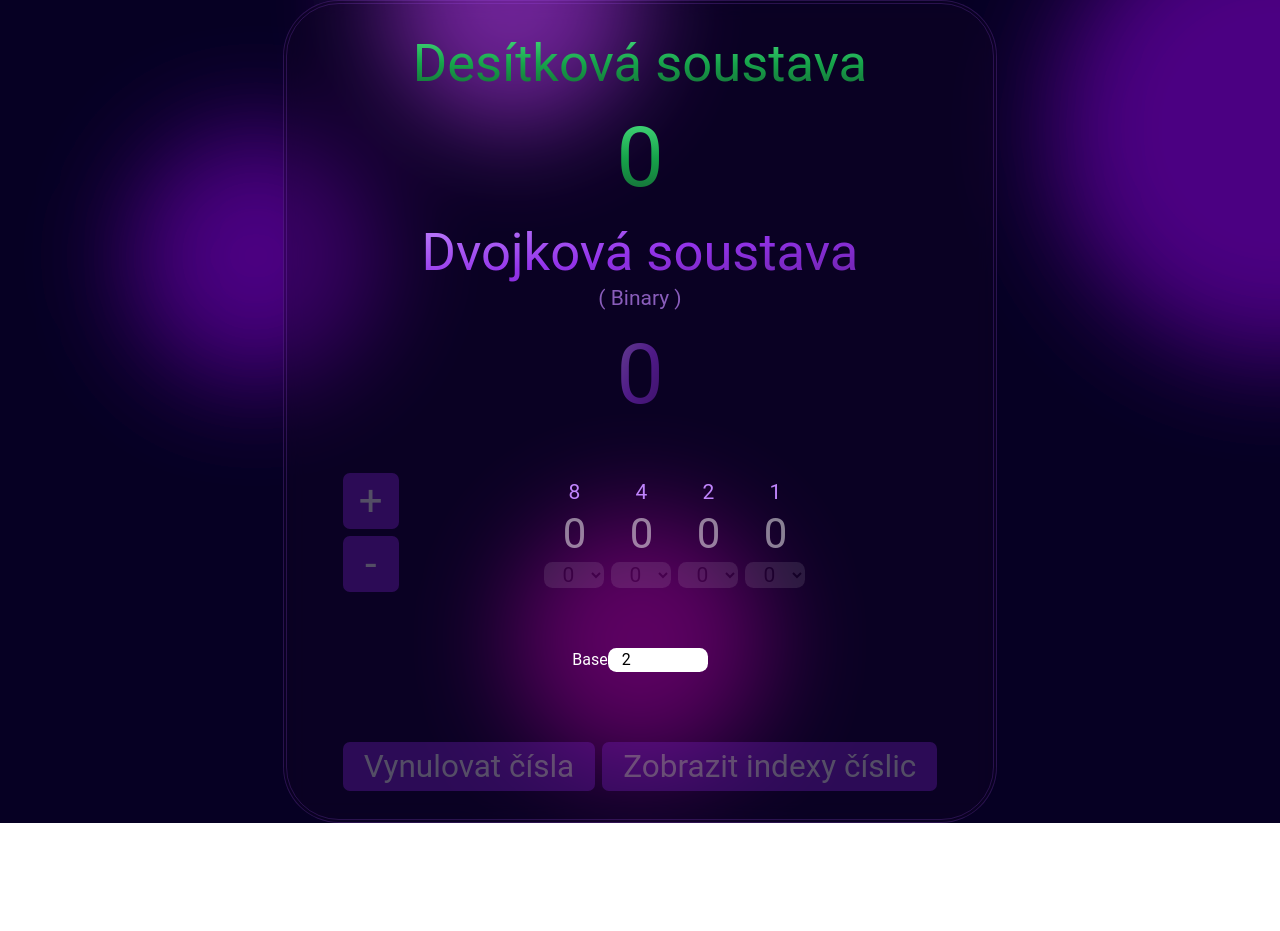
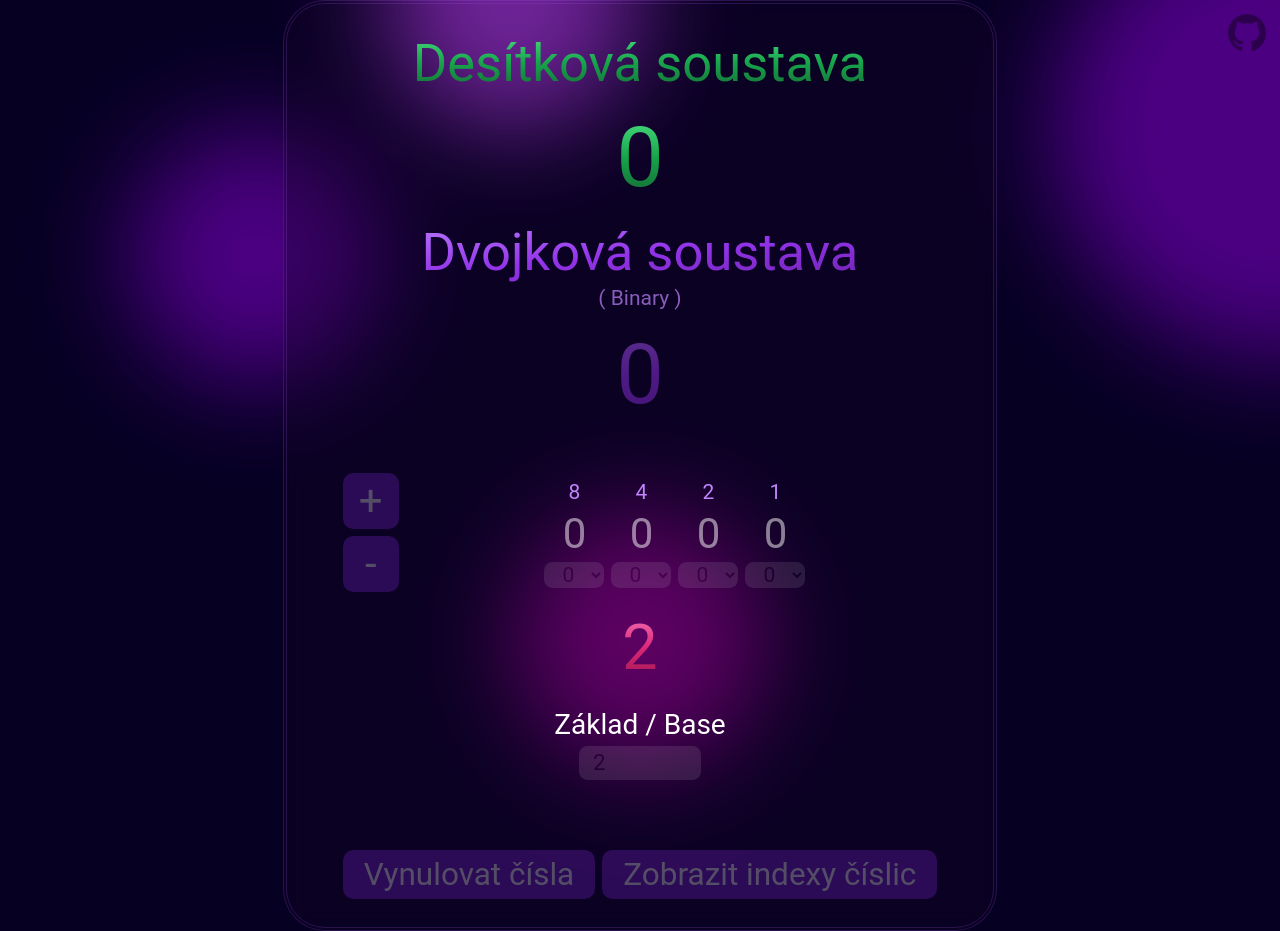
Before and after one commit to JsonKody/num, a Vue app: page / in a window 1280 px wide. Before the commit the page ends 823 px from the top, so only its background shows below. Built offline with nearby package versions, Linux system fonts and the light colour scheme.

Commit message:
saved & pushed by npm

```diff
--- a/src/App.vue
+++ b/src/App.vue
@@ -2,34 +2,58 @@
 import NumberSystem from "./components/NumberSystem.vue";
 import { useNumberSystem } from "./stores/numberSystem";
 import { generateCzechName, generateEnglishName } from "./prefixes";
+import { computed } from "vue";
 
 const ns = useNumberSystem();
+
+const czech = computed(() => generateCzechName(ns.base));
+const english = computed(() => generateEnglishName(ns.base));
+const czech_10 = computed(() => generateCzechName(10));
 </script>
 
 <template>
+  <a
+    target="_blank"
+    href="https://github.com/JsonKody/ciselne_pozicni_soustavy"
+    class="m-2 absolute top-0 right-0 trans opacity-40 hover:opacity-80"
+  >
+    <svg
+      height="38"
+      width="38"
+      aria-hidden="true"
+      viewBox="0 0 16 16"
+      version="1.1"
+      data-view-component="true"
+    >
+      <path
+        d="M8 0c4.42 0 8 3.58 8 8a8.013 8.013 0 0 1-5.45 7.59c-.4.08-.55-.17-.55-.38 0-.27.01-1.13.01-2.2 0-.75-.25-1.23-.54-1.48 1.78-.2 3.65-.88 3.65-3.95 0-.88-.31-1.59-.82-2.15.08-.2.36-1.02-.08-2.12 0 0-.67-.22-2.2.82-.64-.18-1.32-.27-2-.27-.68 0-1.36.09-2 .27-1.53-1.03-2.2-.82-2.2-.82-.44 1.1-.16 1.92-.08 2.12-.51.56-.82 1.28-.82 2.15 0 3.06 1.86 3.75 3.64 3.95-.23.2-.44.55-.51 1.07-.46.21-1.61.55-2.33-.66-.15-.24-.6-.83-1.23-.82-.67.01-.27.38.01.53.34.19.73.9.82 1.13.16.45.68 1.31 2.69.94 0 .67.01 1.3.01 1.49 0 .21-.15.45-.55.38A7.995 7.995 0 0 1 0 8c0-4.42 3.58-8 8-8Z"
+      ></path>
+    </svg>
+  </a>
   <div class="wrapper">
-    <h1 class="text-3xl green-grad">
-      {{ generateCzechName(10) }}
+    <h1 class="header green-grad">
+      {{ czech_10 }}
     </h1>
     <!-- Number -->
-    <div
-      :title="`Číslo v ... ${generateCzechName(10)}`"
-      class="my-3 text-5xl cursor-help green-grad"
-    >
+    <div :title="`Číslo v ... ${czech_10}`" class="number green-grad">
       {{ ns.computedNumberDecimal }}
     </div>
 
-    <h1 class="text-3xl purple-grad">
-      {{ generateCzechName(ns.base) }}
-    </h1>
-    <span class="text-xs text-purple-400 opacity-70"
-      >( {{ generateEnglishName(ns.base) }} )</span
-    >
+    <Transition name="fade" mode="out-in">
+      <div :key="czech" class="grow w-full">
+        <h1 class="header relative purple-grad">
+          {{ czech }}
+        </h1>
+        <div class="text-xs center text-purple-400 opacity-70">
+          ( {{ english }} )
+        </div>
+      </div>
+    </Transition>
 
     <!-- Number -->
     <div
-      :title="`Číslo v ... ${generateCzechName(ns.base)}`"
-      class="my-3 text-5xl cursor-help animate-pulse purple-grad"
+      :title="`Číslo v ... ${czech}`"
+      class="number animate-pulse purple-grad"
     >
       {{ ns.computedNumber }}
     </div>
@@ -39,4 +63,18 @@ const ns = useNumberSystem();
   </div>
 </template>
 
-<style lang="scss" scoped></style>
+<style lang="scss" scoped>
+.fade-enter-active,
+.fade-leave-active {
+  transition: all 0.15s ease;
+}
+
+.fade-enter-from {
+  opacity: 0;
+  transform: translateY(-20px);
+}
+.fade-leave-to {
+  opacity: 0;
+  transform: translateY(20px);
+}
+</style>
--- a/src/components/NumberSystem.vue
+++ b/src/components/NumberSystem.vue
@@ -46,9 +46,15 @@ const setBase = (event: Event) => {
     </div>
 
     <!-- Base -->
-    <div class="m-8 center">
-      <label for="base">Base</label>
+    <div class="center flex flex-col">
+      <div class="center">
+        <Transition name="fade" mode="out-in">
+          <div :key="ns.base" class="number-base red-grad">{{ ns.base }}</div>
+        </Transition>
+      </div>
+      <label for="base" class="text-base">Základ / Base</label>
       <input
+        class="opacity-10 hover:opacity-80 focus:opacity-80"
         :value="ns.base"
         min="2"
         :max="ns.MAX_BASE"
@@ -84,6 +90,26 @@ const setBase = (event: Event) => {
 </template>
 
 <style lang="scss" scoped>
+/**
+  *  Base number - Fade animation
+  */
+.fade-enter-active,
+.fade-leave-active {
+  transition: all 0.15s ease;
+}
+
+.fade-enter-from {
+  opacity: 0;
+  transform: translateX(-30px);
+}
+.fade-leave-to {
+  opacity: 0;
+  transform: translateX(30px);
+}
+
+/**
+  *  List animaniation
+  */
 .list-move, /* apply transition to moving elements */
 .list-enter-active,
 .list-leave-active {
--- a/src/style.scss
+++ b/src/style.scss
@@ -37,17 +37,21 @@ select {
     outline: none;
     box-shadow: 0 0 0 2px rgba(132, 0, 255, 0.932);
   }
+
+  &[type=number] {
+    font-size: .8rem;
+  }
 }
 
 @layer components {
   .wrapper {
     padding: 1rem 2rem;
-    border-radius: 2rem;
+    border-radius: 1.5rem;
     border: 4px double rgba(168, 85, 247, 0.2);
     background-color: rgba(19, 6, 37, 0.315);
     backdrop-filter: blur(10px);
     display: flex;
-    align-items: center;
+    align-items: stretch;
     justify-content: center;
     flex-direction: column;
     margin: auto;
@@ -65,7 +69,7 @@ select {
   }
 
   .button {
-    @apply trans rounded bg-purple-700 opacity-30 hover:opacity-80 text-white;
+    @apply trans rounded-md bg-purple-700 opacity-30 hover:opacity-80 text-white;
   }
 
   .purple-grad {
@@ -75,4 +79,24 @@ select {
   .green-grad {
     @apply text-green-300 bg-gradient-to-b from-green-400 via-green-600 to-green-800 text-transparent bg-clip-text;
   }
+
+  .red-grad {
+    @apply text-pink-300 bg-gradient-to-b from-pink-400 via-pink-600 to-pink-800 text-transparent bg-clip-text;
+  }
+
+  .rd {
+    @apply border border-red-500;
+  }
+
+  .header {
+    @apply center text-3xl;
+  }
+
+  .number {
+    @apply center my-3 text-5xl cursor-help;
+  }
+
+  .number-base {
+    @apply center my-3 text-4xl cursor-help;
+  }
 }
```
Also changed, not shown: src/bg.svg.
